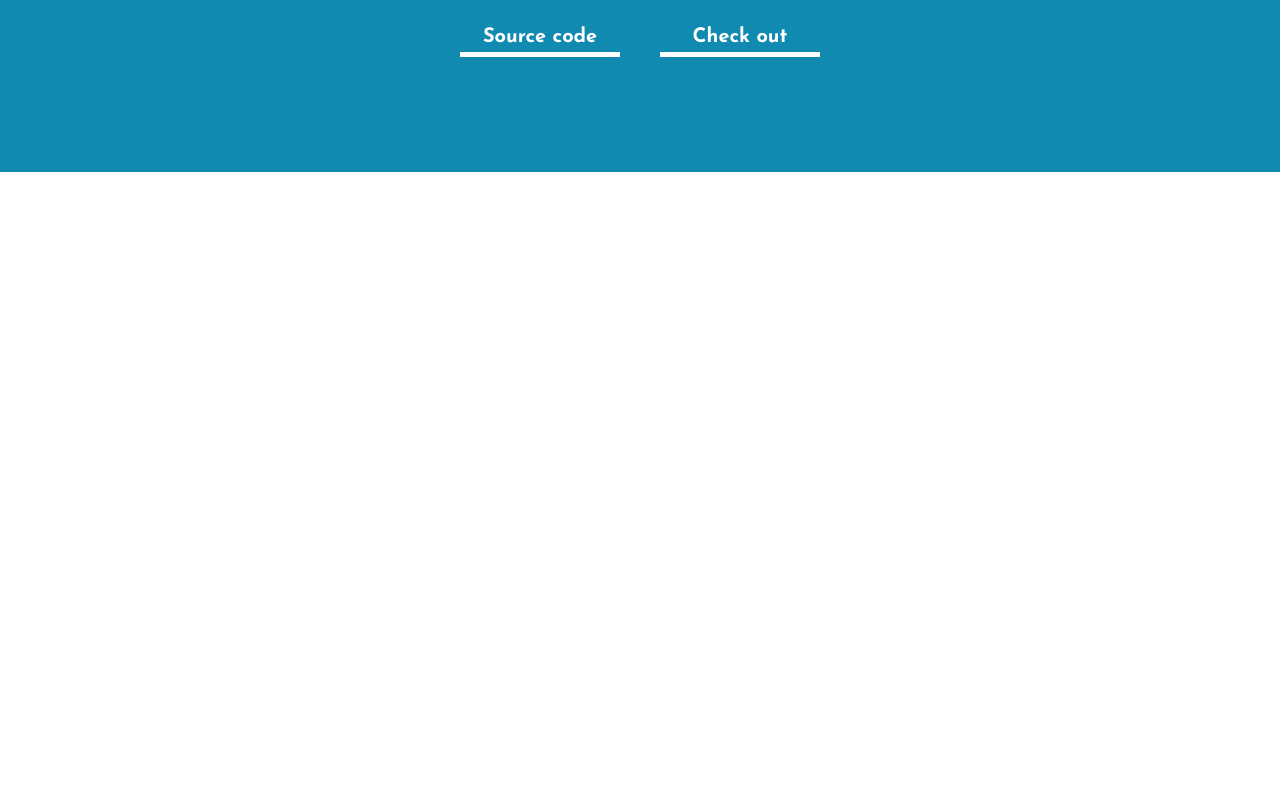
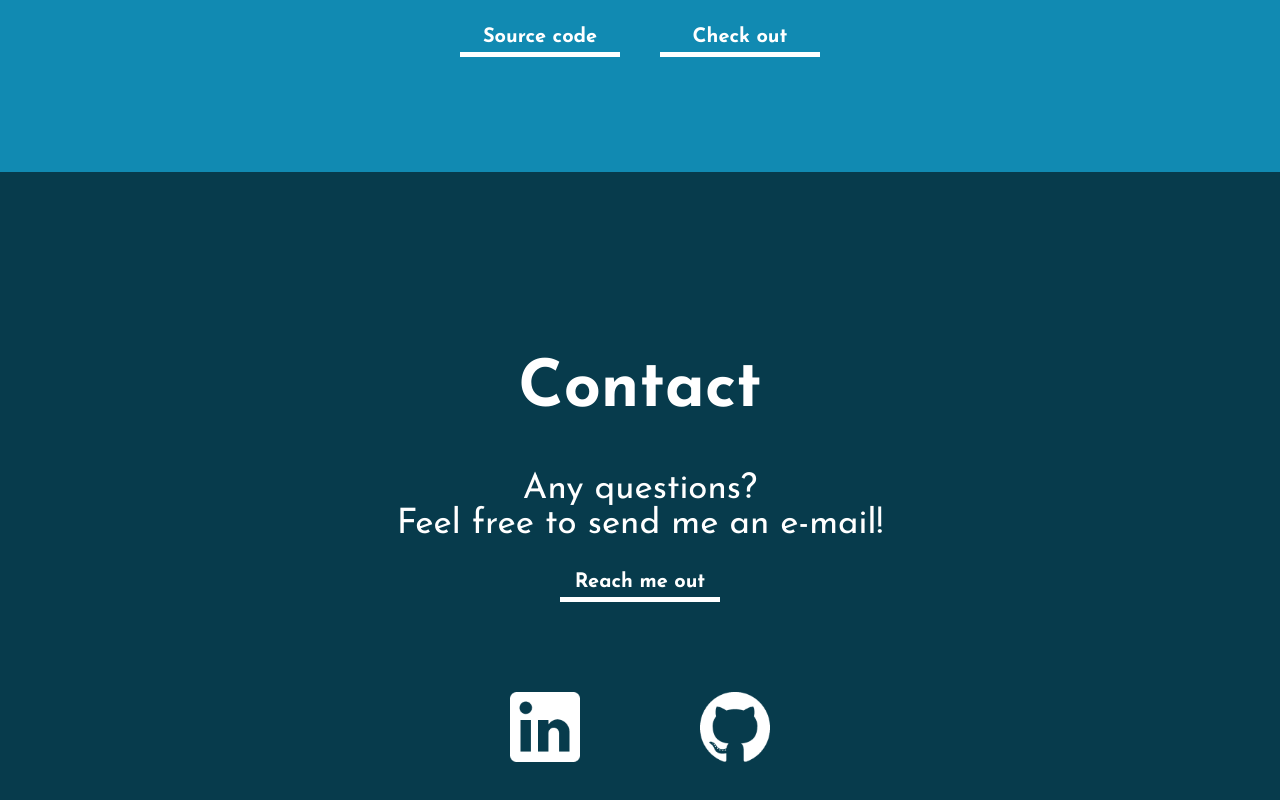
Before and after one commit to ShatterPlayer/portfolio, a React app: page / in a window 1280 px wide. Shown: the part 3448-4248 px from the top of the page. Before the commit the page ends 3620 px from the top, so only its background shows below. Built offline with nearby package versions, Linux system fonts and the light colour scheme.

Commit message:
Made most of the section. Working on animations.

```diff
--- /dev/null
+++ b/src/components/sections/Contact.tsx
@@ -0,0 +1,74 @@
+import React from 'react'
+import styled from 'styled-components'
+import { motion } from 'framer-motion'
+
+import SectionWrapper from '../SectionWrapper'
+import Headline from '../Headline'
+import Button from '../Button'
+
+import linkedinImage from '../../images/linkedin.png'
+import githubImage from '../../images/github.png'
+
+import { viewport, opacityVariants } from '../../whileInViewSettings'
+
+const TextWrapper = styled.div`
+  display: flex;
+  flex-direction: column;
+  align-items: center;
+  margin: 50px 0;
+`
+
+const TextParagraph = styled(motion.p)`
+  font-size: 35px;
+`
+
+const SocialsContainer = styled(motion.div)`
+  display: flex;
+  width: 300px;
+  justify-content: space-between;
+  margin: 0 auto;
+`
+
+const Image = styled.img`
+  width: 70px;
+  height: 70px;
+  margin: 20px;
+`
+
+function Contact() {
+  return (
+    <SectionWrapper
+      backgroundColor="dark"
+      as={motion.section}
+      initial="hidden"
+      whileInView="visible"
+      viewport={viewport}
+      transition={{ staggerChildren: 0.1 }}
+    >
+      <Headline as={motion.h2} variants={opacityVariants}>
+        Contact
+      </Headline>
+      <TextWrapper>
+        <TextParagraph variants={opacityVariants}>Any questions?</TextParagraph>
+        <TextParagraph variants={opacityVariants}>
+          Feel free to send me an e-mail!
+        </TextParagraph>
+        <motion.span variants={opacityVariants}>
+          <Button color="dark" linkTo="mailto:michalk101010@gmail.com">
+            Reach me out
+          </Button>
+        </motion.span>
+      </TextWrapper>
+      <SocialsContainer variants={opacityVariants}>
+        <a href="https://www.linkedin.com/in/shatterplayer/" target="_blank">
+          <Image src={linkedinImage} alt="linkedin" />
+        </a>
+        <a href="https://github.com/ShatterPlayer" target="_blank">
+          <Image src={githubImage} alt="github" />
+        </a>
+      </SocialsContainer>
+    </SectionWrapper>
+  )
+}
+
+export default Contact
--- a/src/index.tsx
+++ b/src/index.tsx
@@ -10,6 +10,7 @@ import KaushanScript from './fonts/KaushanScript-Regular.woff2'
 import Intro from './components/sections/Intro'
 import AboutMe from './components/sections/AboutMe'
 import Projects from './components/sections/Projects'
+import Contact from './components/sections/Contact'
 
 const theme: DefaultTheme = {
   colors: {
@@ -59,6 +60,7 @@ function App() {
       <Intro />
       <AboutMe />
       <Projects />
+      <Contact />
 
       <GlobalStyle />
     </ThemeProvider>
```
Also changed, not shown: src/images/github.png (added), src/images/linkedin.png (added).
